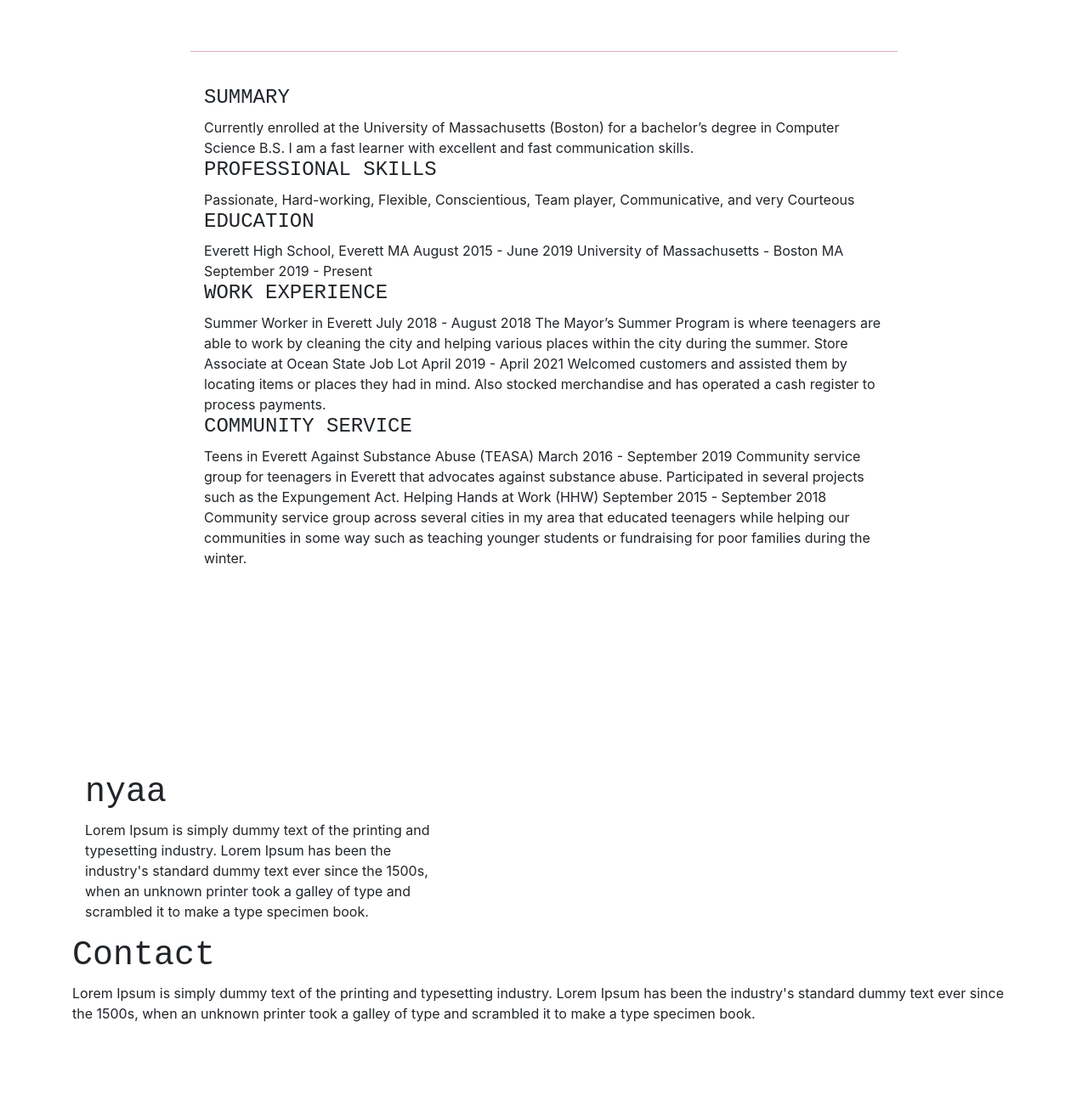
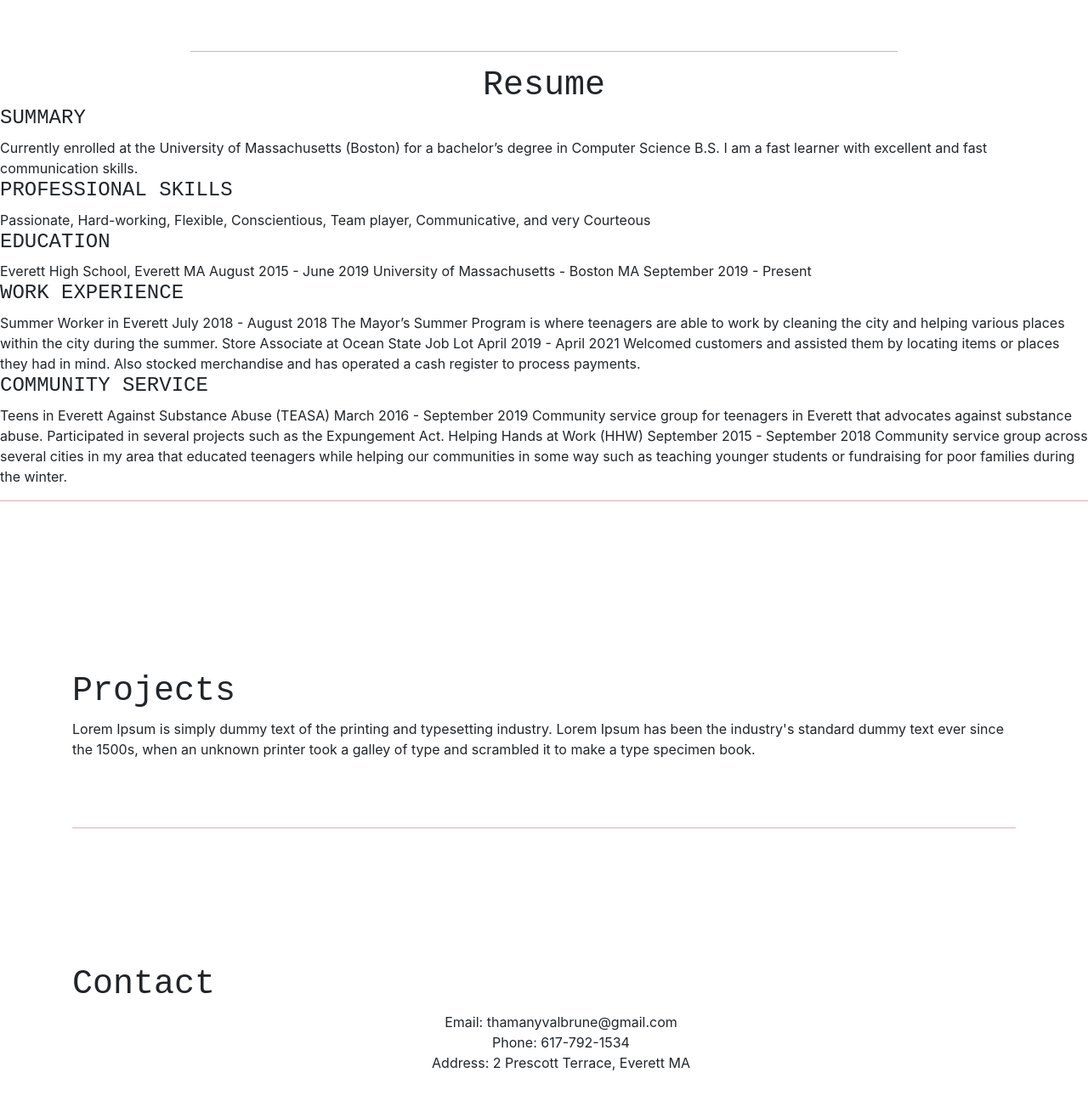
Before and after one commit to seyelence/portfolio, a React (Create React App) app: page /Projects in a window 1280 px wide. Shown: the part 660-1956 px from the top of the page at 85% size. Before the commit the page ends 1881 px from the top, so only its background shows below. Built offline with nearby package versions, Linux system fonts and the light colour scheme.

Commit message:
fixed scrolling + display, doubleclick issue persists and then styling in end.

```diff
--- a/src/App.js
+++ b/src/App.js
@@ -4,6 +4,7 @@
 import { BrowserRouter, Route, Switch } from "react-router-dom";
 import { createMuiTheme, ThemeProvider, makeStyles } from '@material-ui/core/styles';
 import './index.css';
+import { Brightness1Outlined } from "@material-ui/icons";
 
 const theme = createMuiTheme({
   typography: {
@@ -30,7 +31,6 @@
   },
   bigSpace: {
     marginTop: "10rem",
-
   },
   littleSpace:{
     marginTop: "2.5rem",
@@ -64,8 +64,9 @@
 
       <Switch>
       <ScrollToTop>
-      <Route exact path="/" component={withRouter(Home)} />
+      <Route exact path="/" component={withRouter(Home) } />
       <Route exact path="/Resume" component={withRouter(Resume)} />
+
       <Route exact path="/Projects" component={withRouter(Projects)} />
       <Route exact path="/Contact" component={withRouter(Contact)} />
       </ScrollToTop>
--- a/src/components/Contact.js
+++ b/src/components/Contact.js
@@ -40,23 +40,32 @@
   },
 })
 function Contact() {
+  const classes = styles();
+
   return (
     <section id = "contact">
-    <ThemeProvider thene = {theme}>
-    <div className="contact">
+    <ThemeProvider theme = {theme}>
+    <div className="classes.wrapper">
       <div class="container">
 
-            <h1>Contact</h1>
-            <p>
-              Lorem Ipsum is simply dummy text of the printing and typesetting
-              industry. Lorem Ipsum has been the industry's standard dummy text
-              ever since the 1500s, when an unknown printer took a galley of
-              type and scrambled it to make a type specimen book.
-            </p>
+            <h1 className={classes.bigSpace}>Contact</h1>
+            <ul>
+            <li className={classes.grid}> Email: thamanyvalbrune@gmail.com </li>
+            <li className={classes.grid}> Phone: 617-792-1534 </li>
+            <li className={classes.grid}> Address: 2 Prescott Terrace, Everett MA </li>
+            </ul>
+            <br/>
 
+            <br/>
+
+            <hr/>
       </div>
     </div>
+
+
     </ThemeProvider>
+
+
     </section>
   );
 }
--- a/src/components/Projects.js
+++ b/src/components/Projects.js
@@ -1,20 +1,65 @@
 import React from "react";
+import { createMuiTheme, ThemeProvider, makeStyles } from '@material-ui/core/styles';
 
+const theme = createMuiTheme({
+  typography: {
+    fontFamily: [
+      'Roboto'
+    ],
+    h4: {
+      fontWeight: 600,
+      fontSize: 28,
+      lineHeight: '2rem',
+      },
+    h5: {
+      fontWeight: 100,
+      lineHeight: '2rem',
+    },
+  },
+});
+
+const styles = makeStyles({
+  wrapper: {
+    width: "65%",
+    margin: "auto",
+    textAlign: "center"
+  },
+  bigSpace: {
+    marginTop: "10rem",
+
+  },
+  littleSpace:{
+    marginTop: "2.5rem",
+    margin: "15rem",
+  },
+  grid:{
+    display: "flex",
+    justifyContent: "center",
+    alignItems: "center",
+    flexWrap: "wrap",
+  },
+})
 function Projects() {
+  const classes = styles();
   return (
     <section id="projects">
     <div className="home">
       <div class="container">
 
-          <div class="col-lg-5">
-            <h1> nyaa</h1>
+          <div class="classes.wrapper">
+            <h1 className={classes.bigSpace}> Projects </h1>
             <p>
               Lorem Ipsum is simply dummy text of the printing and typesetting
               industry. Lorem Ipsum has been the industry's standard dummy text
               ever since the 1500s, when an unknown printer took a galley of
               type and scrambled it to make a type specimen book.
             </p>
+
+
           </div>
+          <br/>
+          <br/>
+          <hr/>
         </div>
       </div>
       </section>
--- a/src/components/Resume.js
+++ b/src/components/Resume.js
@@ -51,8 +51,8 @@
     return (
       <section id = "resume">
         <ThemeProvider theme = {theme}>
+        <h1 className={sty.wrapper}> Resume </h1>
 
-        <div className={sty.littleSpace}>
           <h4 className='new-line'>SUMMARY </h4>
                 Currently enrolled at the University of Massachusetts (Boston) for a bachelor’s degree in Computer Science B.S. I am a fast learner with excellent and fast communication skills.
 
@@ -74,9 +74,12 @@
                 Community service group for teenagers in Everett that advocates against substance abuse. Participated in several projects such as the Expungement Act.
                 Helping Hands at Work (HHW)				September 2015 - September 2018
                 Community service group across several cities in my area that educated teenagers while helping our communities in some way such as teaching younger students or fundraising for poor families during the winter.
+                <hr/>
 
-        </div>
-        </ThemeProvider>
+
+         <br/>
+         </ThemeProvider>
+
         </section>
 
         )
--- a/src/index.css
+++ b/src/index.css
@@ -7,6 +7,10 @@
   font-family: 'Courier New', Courier, monospace;
 }
 li {
-
   display: inline-table;
 }
+
+contactList {
+  display: inline-table;
+  color: aqua;
+}
```
